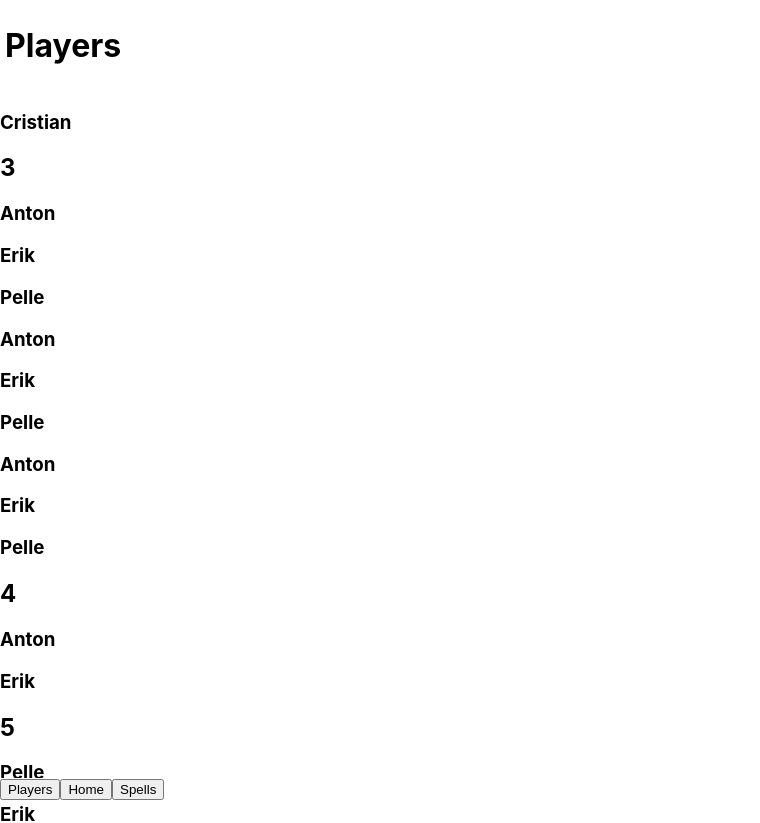
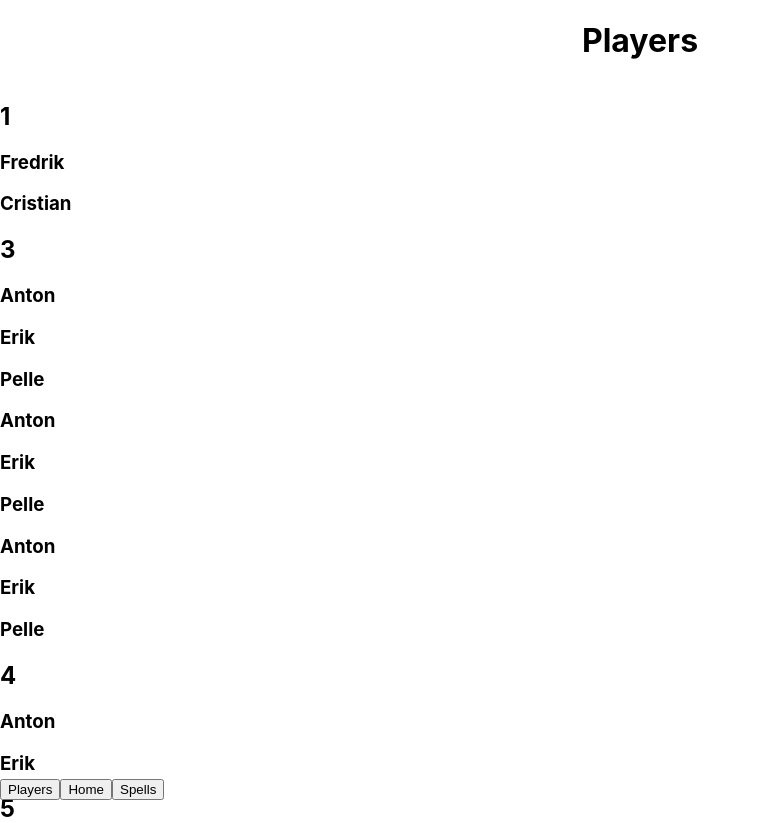
Before and after one commit to Xaril/beer-wizard, a React (Create React App) app in the folder beer-wizard/: page /spells in a window 1280 px wide. Shown: the top 823 px of the page, without its empty margins (0-760 px from the left). Built offline with nearby package versions, Linux system fonts and the light colour scheme; no server answers.

Commit message:
Added a simple header component

```diff
--- a/beer-wizard/src/components/AllPlayersView/ListOfPlayers.js
+++ b/beer-wizard/src/components/AllPlayersView/ListOfPlayers.js
@@ -1,7 +1,7 @@
 import React, { Component } from 'react';
 import PlayersOnLevel from './PlayersOnLevel';
 import _ from 'lodash'
-
+import Header from '../../shared-components/Header';
 
 var players = [
     {
@@ -82,12 +82,7 @@ class ListOfPlayers extends Component {
 
         return (
         <div>
-            <div style={{backgroundColor:'white', position:'fixed', top:0, right: 0, left: 0, padding: 5}}>
-                <h1>
-                    Players
-                </h1>
-            </div>
-
+            <Header header="Players"/>
 
             {Object.keys(sortedListObject).map((level) => {
                 return <PlayersOnLevel level={level} players={sortedListObject[level]}/>
--- a/beer-wizard/src/components/AllPlayersView/PlayersOnLevel.js
+++ b/beer-wizard/src/components/AllPlayersView/PlayersOnLevel.js
@@ -4,8 +4,7 @@ import Player from '../../shared-components/Player';
 class PlayersOnLevel extends Component {
     render() {
         return (
-        <div
-            style={{flex: 1}}>
+        <div>
             <h2>{this.props.level}</h2>
             {
                 this.props.players.map(player => (
--- /dev/null
+++ b/beer-wizard/src/shared-components/Header.js
@@ -0,0 +1,15 @@
+import React, { Component } from 'react';
+
+class Header extends Component {
+    render() {
+        return (
+        <div style={{backgroundColor:'white', position:'sticky', top:0, justifyContent: 'center', display:'flex'}}>
+            <h1>
+                {this.props.header}
+            </h1>
+        </div>
+        );
+    }
+}
+
+export default Header;
```
